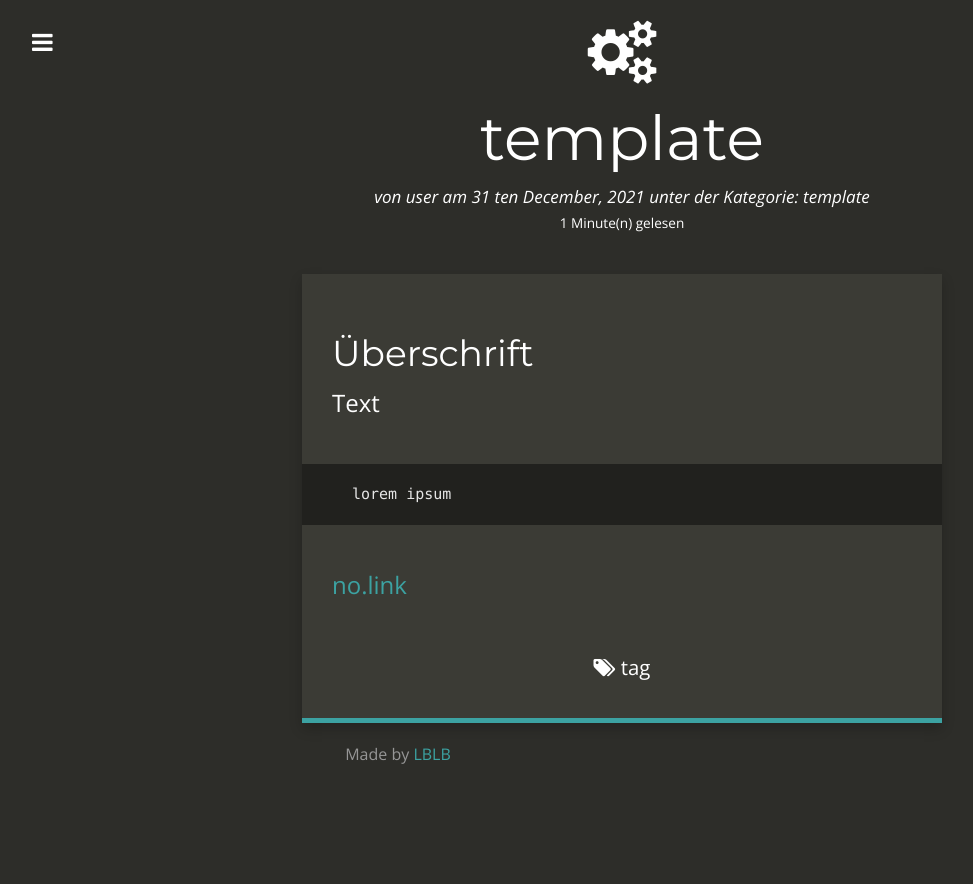
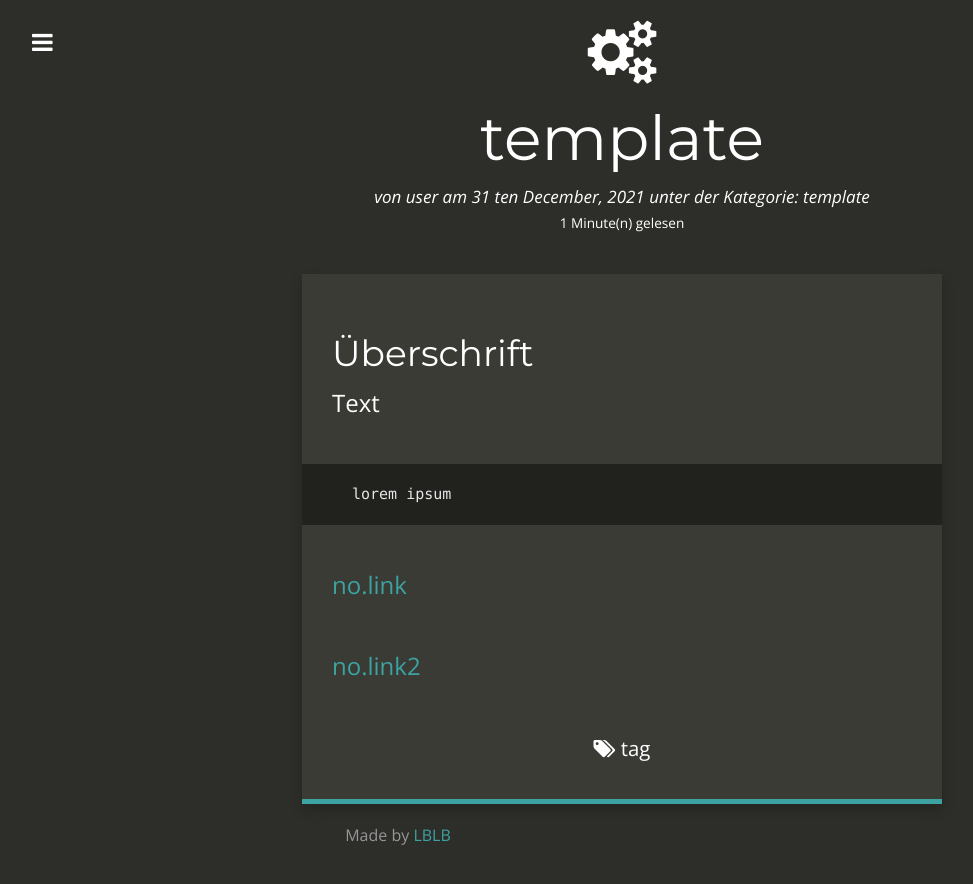
Before and after one commit to eski1337/lblb-it-ffd00, a Jekyll site: the page built from _posts/1999-01-01-template.md, in a window 1280 px wide. Shown: the top 884 px of the page, without its empty margins (18-991 px from the left). Built offline with Jekyll 4.4.1, drawn with Linux system fonts in a browser that asks for light colours; nearby versions of some CDN libraries; comment, search, counter and statistics services are not loaded.

Commit message:
1999-01-01-template.md: changed

````diff
--- a/_posts/1999-01-01-template.md
+++ b/_posts/1999-01-01-template.md
@@ -21,3 +21,5 @@ lorem ipsum
 ```
 
 [no.link](http://no.struggle.zone)
+
+[no.link2](http://no.struggle.zone)
````
